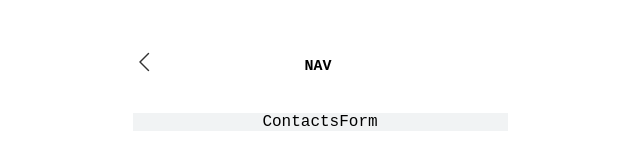
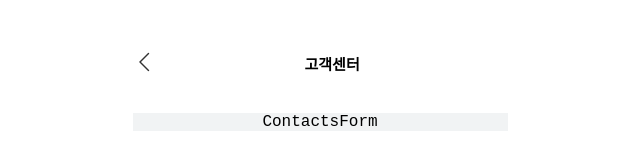
Before and after one commit to quack777/15_06th_doubleNC, a Next.js app: page /contacts in a window 1280 px wide. Shown: the top 160 px of the page, without its empty margins (320-960 px from the left). Built offline with nearby package versions, Linux system fonts and the light colour scheme; a web font is replaced by a local one.

Commit message:
Add: add navigation feature

```diff
--- a/components/brands/BrandsForm.tsx
+++ b/components/brands/BrandsForm.tsx
@@ -11,7 +11,7 @@ const BrandsForm: React.FC = () => {
   const CalculateDiscountRate = (original, minSelling) => {
     return (((original - minSelling) * 100) / original).toFixed(1);
   };
-  console.log(items);
+
   return (
     <Container>
       <Header>{items.length}개의 상품</Header>
--- a/components/brands/BrandsTemplate.tsx
+++ b/components/brands/BrandsTemplate.tsx
@@ -1,11 +1,13 @@
+import { useRouter } from 'next/router';
 import React from 'react';
 import styled from 'styled-components';
 import Nav from '../nav/Nav';
 
 const BrandsTemplate: React.FC = ({ children }) => {
+  const router = useRouter();
   return (
     <Container>
-      <Nav name="brand" />
+      <Nav name={router.query.name} />
       {children}
     </Container>
   );
--- a/components/categories/CategoriesTemplate.tsx
+++ b/components/categories/CategoriesTemplate.tsx
@@ -1,3 +1,4 @@
+import { useRouter } from 'next/router';
 import React from 'react';
 import styled from 'styled-components';
 import Nav from '../nav/Nav';
@@ -5,9 +6,11 @@ import BottomNav from './BottomNav';
 import List from './List';
 
 const CategoriesTemplate: React.FC = ({ children }) => {
+  const router = useRouter();
+  console.log('categories router', router);
   return (
     <Container>
-      <Nav />
+      <Nav name={router.query.categoryName} />
       <BottomNav />
       {children}
     </Container>
--- a/components/categories/Category.tsx
+++ b/components/categories/Category.tsx
@@ -6,14 +6,12 @@ const Category: FC = () => {
   const router = useRouter();
 
   useEffect(() => {
-    console.log(router);
     setData(router.query.sendData);
-    console.log('AA');
   });
   const categoryButton = (e: React.MouseEventHandler<HTMLLIElement>): void => {
     router.push(`/categories/${e.target.id}`);
   };
-  console.log(data);
+
   return (
     <div className="Category">
       {data?.map((data) => (
--- a/components/categories/List.tsx
+++ b/components/categories/List.tsx
@@ -3,6 +3,8 @@ import { useRouter } from 'next/router';
 import axios from 'axios';
 import Link from 'next/link';
 import styled from 'styled-components';
+import Nav from '../nav/Nav';
+import Items from '../main/Items';
 
 const List: React.FC = () => {
   const [data, setData] = useState('');
@@ -21,6 +23,7 @@ const List: React.FC = () => {
   if (data.conCategory1) {
     console.log(data.conCategory1.conCategory2s);
     return (
+      <>
         <Container>
           {data.conCategory1.conCategory2s.map((item: any) => (
             <BrandButton>
@@ -36,6 +39,7 @@ const List: React.FC = () => {
             </BrandButton>
           ))}
         </Container>
+      </>
     );
   } else {
     return null;
--- a/components/contacts/ContactsTemplate.tsx
+++ b/components/contacts/ContactsTemplate.tsx
@@ -5,7 +5,7 @@ import Nav from '../nav/Nav';
 const ContactsTemplate: React.FC = ({ children }) => {
   return (
     <Container>
-      <Nav />
+      <Nav name="고객센터" />
       {children}
     </Container>
   );
--- a/components/main/Category.tsx
+++ b/components/main/Category.tsx
@@ -32,7 +32,11 @@ const Category: FC = ({ data }) => {
   return (
     <CategoryGrid>
       {apiData?.map((data: ContextType) => (
-        <Link key={data.id} href={{ pathname: `/categories/[id]`, query: { sendData } }} as={`/categories/${data.id}`}>
+        <Link
+          key={data.id}
+          href={{ pathname: `/categories/[id]`, query: { sendData: sendData, categoryName: data.name } }}
+          as={`/categories/${data.id}`}
+        >
           <DataBox>
             <img src={data.imageUrl} alt="img정보" />
             <p>{data.name}</p>
--- a/components/main/MainTemplate.tsx
+++ b/components/main/MainTemplate.tsx
@@ -7,7 +7,7 @@ import { GetStaticProps, GetStaticPropsResult } from 'next';
 const MainTemplate: React.FC = ({ children }) => {
   return (
     <Container>
-      <Nav name="Main" />
+      <Nav name="니콘내콘" />
       {children}
     </Container>
   );
--- a/components/nav/Nav.tsx
+++ b/components/nav/Nav.tsx
@@ -6,7 +6,7 @@ interface ButtonType {
   path: string;
 }
 interface NavProps {
-  name: string;
+  name?: string;
 }
 const Nav = ({ name }: NavProps) => {
   const router = useRouter();
@@ -25,7 +25,7 @@ const Nav = ({ name }: NavProps) => {
       <Button path={path} onClick={goToPath}>
         <div className="image" />
       </Button>
-      <Title>NAV</Title>
+      <Title>{name}</Title>
     </Container>
   );
 };
--- a/pages/main/index.tsx
+++ b/pages/main/index.tsx
@@ -8,7 +8,6 @@ import { GetStaticProps } from 'next';
 import { NextPage } from 'next';
 
 const Main: NextPage<{ results: any }> = ({ results }) => {
-  console.log('M AIN', results);
   return (
     <MainTemplate>
       <MainForm />
```
Also changed, not shown: utils/regExp.ts (+13 -9 lines). Lines whose indentation alone changed are shown as unchanged.
